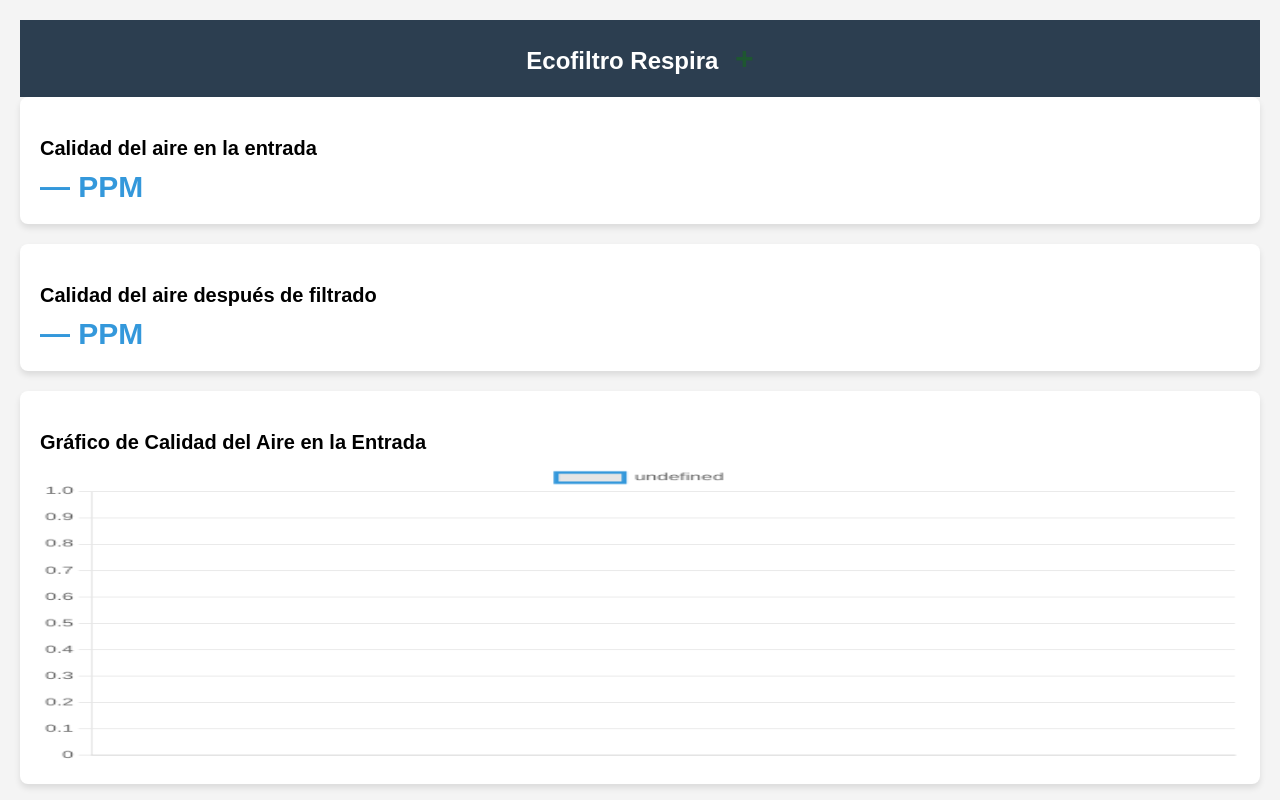
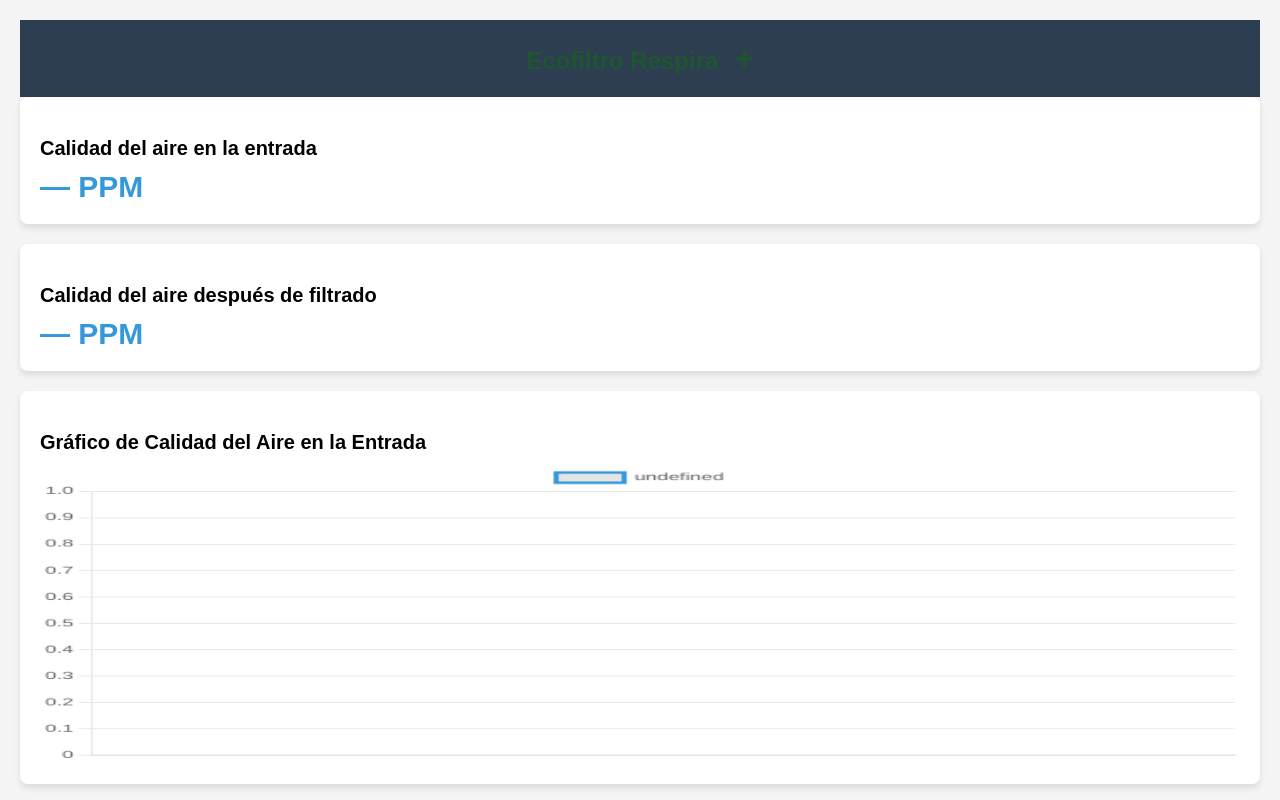
Before and after one commit to gabriel233XD/filtrodeaire, a plain HTML site: page index.html in a window 1280 px wide. Shown: the top 800 px of the page. Drawn offline with nearby package versions, Linux system fonts and the light colour scheme; no server answers.

Commit message:
Update index.html

```diff
--- a/index.html
+++ b/index.html
@@ -18,7 +18,7 @@
     header {
       background-color: #2c3e50;
       padding: 20px;
-      color: white;
+      color: #1e5631; /* Verde oscuro */
       text-align: center;
       font-size: 24px;
       font-weight: bold;
```
